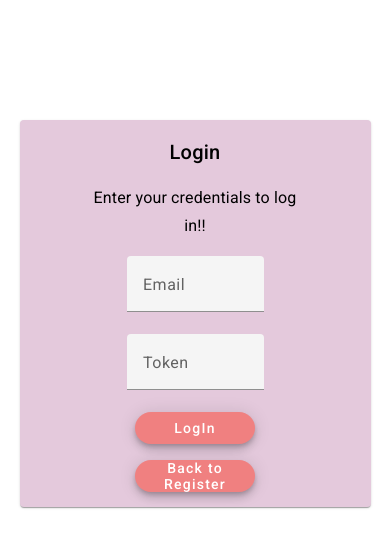
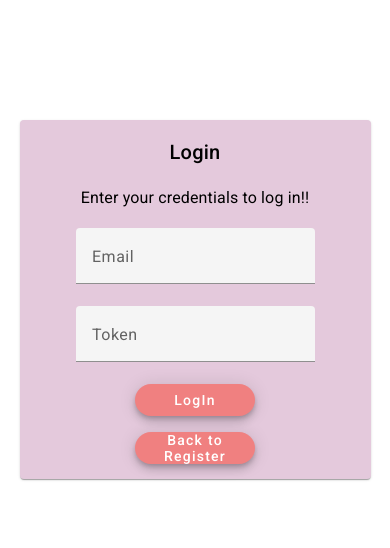
Before and after one commit to Dmytriy99/CityHarmony-Angular, an Angular app: page /login in a window 390 px wide. Shown: the top 548 px of the page. Built offline with nearby package versions, Linux system fonts and the light colour scheme.

Commit message:
fix device

```diff
--- a/src/app/componenti/create-user/create-user.component.ts
+++ b/src/app/componenti/create-user/create-user.component.ts
@@ -24,7 +24,7 @@ export class CreateUserComponent {
       })
       .subscribe({
         next: (data) => {
-          this.textCreate = 'user created successfully';
+          this.textCreate = 'User created successfully';
         },
         error: (error) => {
           console.error('Errore durante la richiesta:', error);
--- a/src/app/componenti/login/login.component.css
+++ b/src/app/componenti/login/login.component.css
@@ -32,4 +32,10 @@ mat-card-content {
   mat-card {
     width: 90%;
   }
+  mat-form-field {
+    width: 85%;
+  }
+  mat-card-content {
+    width: 80%;
+  }
 }
```
